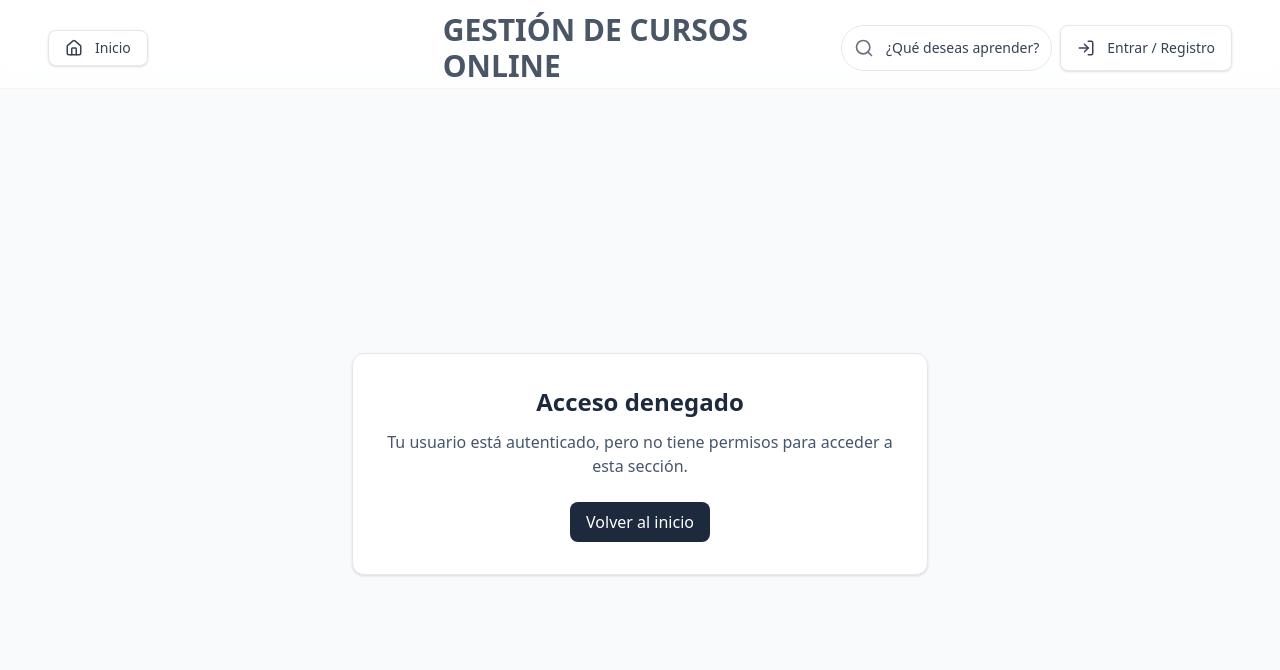
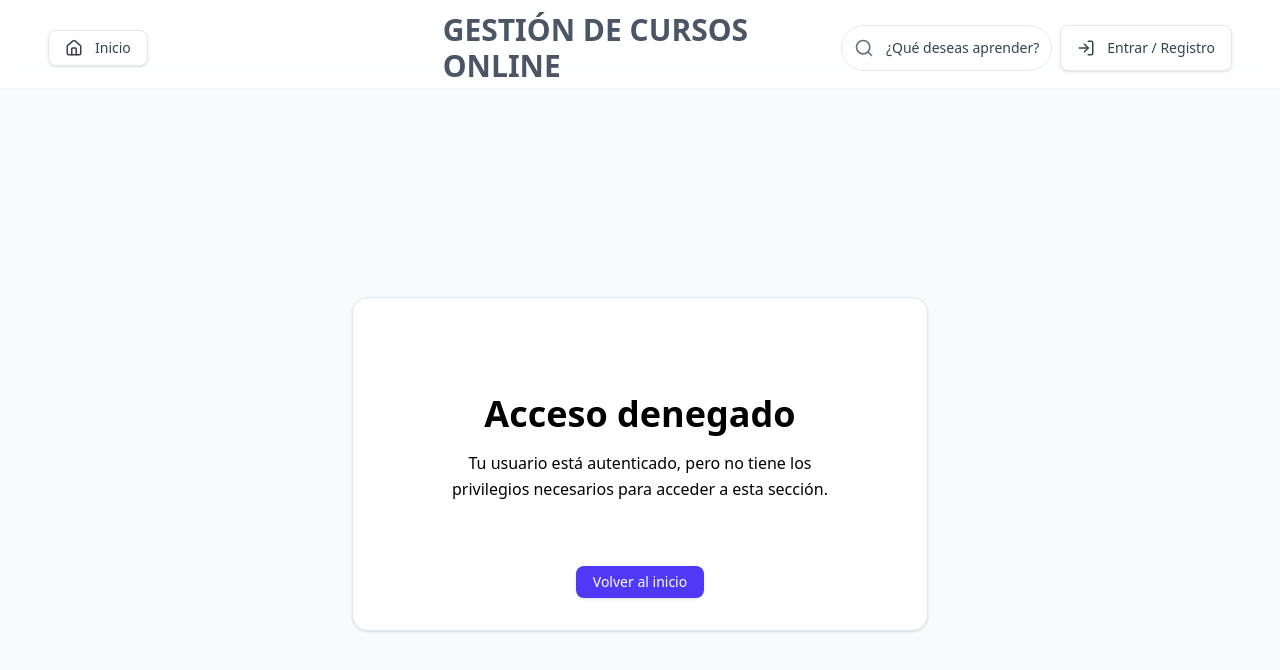
Before and after one commit to Jorge927-art/ProyectoTFG, a React (Vite) app in the folder frontend/: page /acceso-denegado in a window 1280 px wide. Shown: the top 670 px of the page. Built offline with nearby package versions, Linux system fonts and the light colour scheme; no server answers.

Commit message:
docs(adr): registrar decisiones de diseño ADR-45 y ADR-46 en formato markdown

```diff
--- a/frontend/src/routes/guards/StudentRoute.tsx
+++ b/frontend/src/routes/guards/StudentRoute.tsx
@@ -4,6 +4,7 @@ import { ROLES } from "../../auth/authTypes";
 
 // Política de acceso específica para la zona de estudiante.
 const STUDENT_ALLOWED_ROLES = [ROLES.STUDENT];
+
 const REDIRECT_IF_UNAUTHORIZED = "/acceso-denegado";
 
 const StudentRoute = () => {
--- a/frontend/src/routes/pages/public/AccessDenied.tsx
+++ b/frontend/src/routes/pages/public/AccessDenied.tsx
@@ -1,21 +1,28 @@
-import { Link } from "react-router-dom";
+import { useNavigate } from "react-router-dom";
+import GenericHeader from "@/components/ui/genericHeader/GenericHeader"; // Ajusta la ruta a tu GenericHeader
+import GenericButton from "@/components/ui/genericButton/GenericButton"; // Ajusta la ruta a tu GenericButton
 
 const AccessDenied = () => {
+    const navigate = useNavigate();
+
     return (
         <main className="min-h-screen bg-slate-50 grid place-items-center px-6">
-            <section className="max-w-xl w-full bg-white border border-slate-200 rounded-xl shadow-sm p-8 text-center">
-                <h1 className="text-2xl font-bold text-slate-800">Acceso denegado</h1>
-                <p className="mt-3 text-slate-600">
-                    Tu usuario está autenticado, pero no tiene permisos para acceder a esta sección.
-                </p>
-                <div className="mt-6 flex justify-center gap-3">
-                    <Link
-                        to="/"
-                        className="px-4 py-2 rounded-lg bg-slate-800 text-white hover:bg-slate-900 transition-colors"
-                    >
-                        Volver al inicio
-                    </Link>
-                </div>
+            <section className="max-w-xl w-full bg-white border border-slate-200 rounded-2xl shadow-sm p-8 flex flex-col items-center">
+
+                {/* REFACTORIZACIÓN CORE: Cabecera estructural purificada sin propiedades inválidas [ADR-13] */}
+                <GenericHeader
+                    title="Acceso denegado"
+                    description="Tu usuario está autenticado, pero no tiene los privilegios necesarios para acceder a esta sección."
+                    align="center"
+                />
+
+                {/* REFACTORIZACIÓN CORE: Uso de componente de acción corporativo [ADR-13] */}
+                <GenericButton
+                    label="Volver al inicio"
+                    variant="primary"
+                    onClick={() => navigate("/")}
+                />
+
             </section>
         </main>
     );
```
Also changed, not shown: 2 other files (tests, documents, lock files or other folders).
